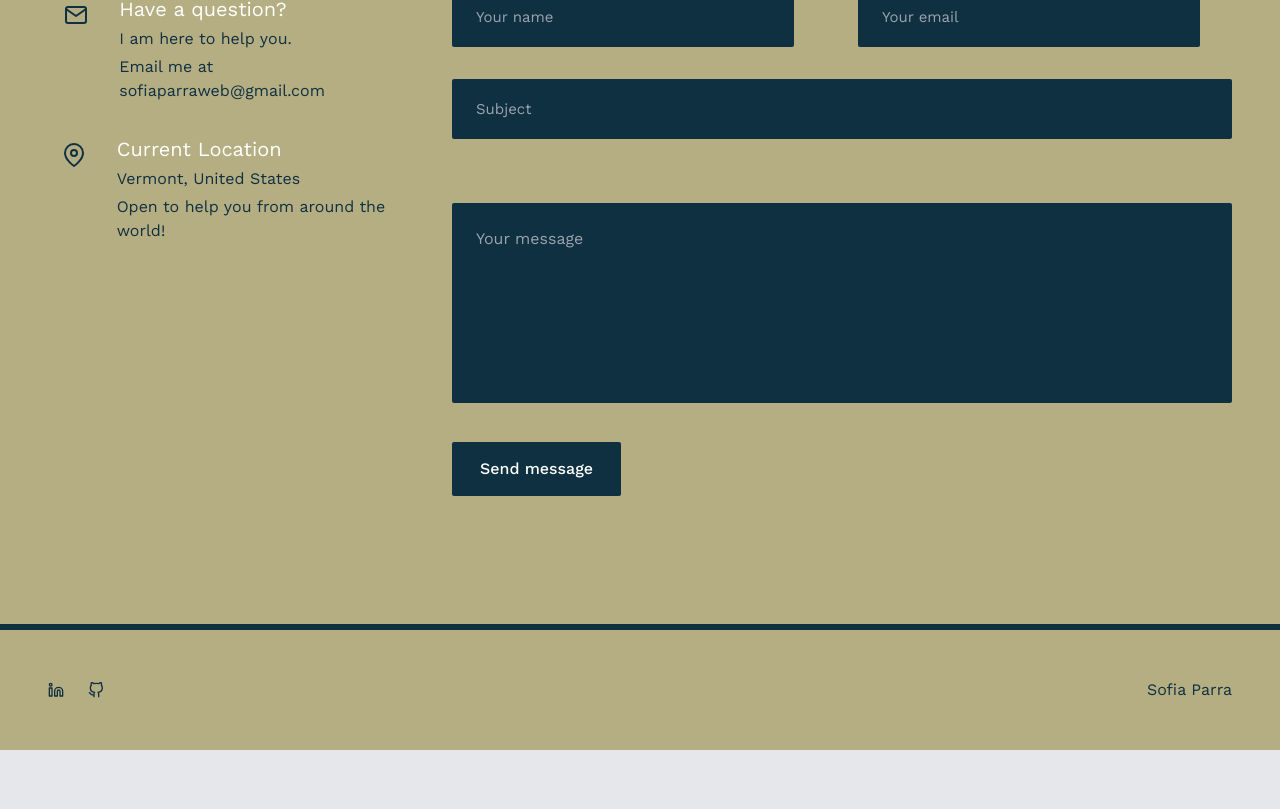
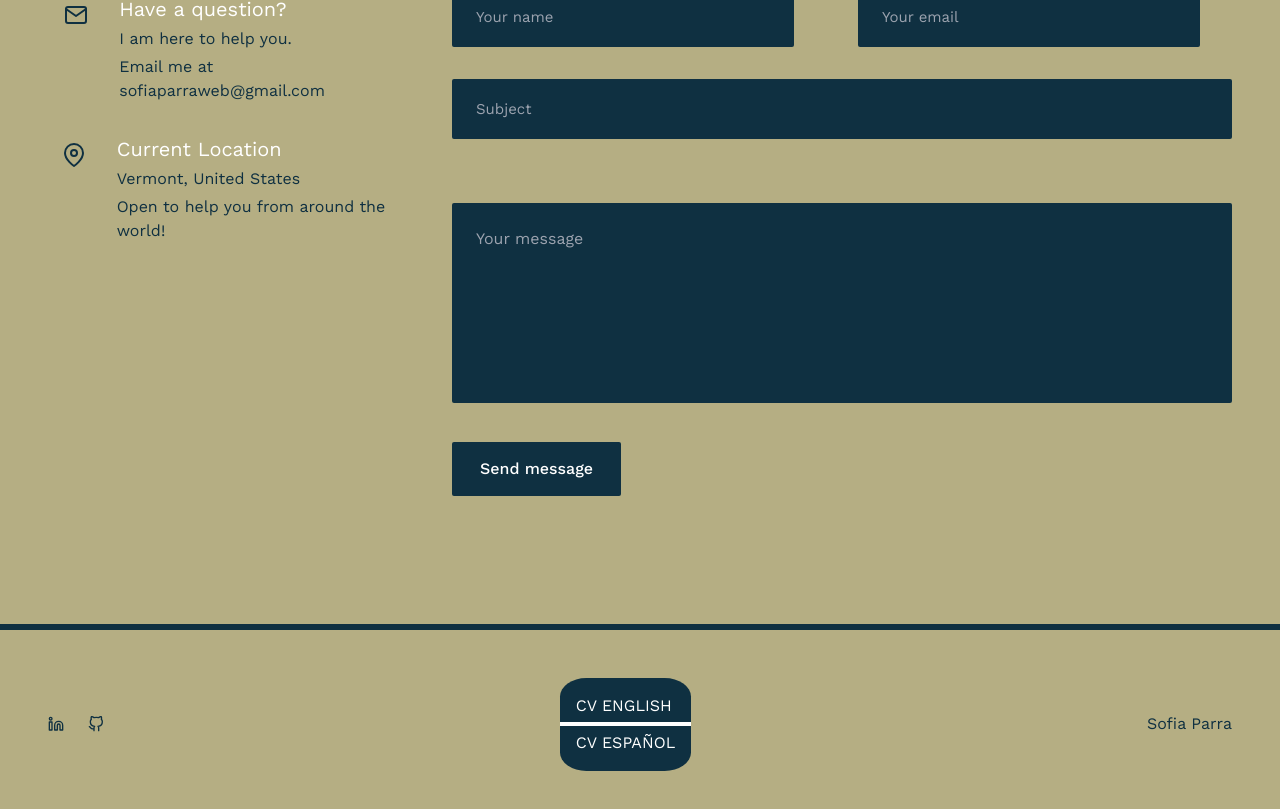
Before and after one commit to sofiaparraweb/PORTFOLIO, a React (Create React App) app: page / in a window 1280 px wide. Shown: the part 2910-3719 px from the top of the page. Before the commit the page ends 3660 px from the top, so only its background shows below. Built offline with nearby package versions, Linux system fonts and the light colour scheme; the HTML template or start-up script is replaced by a standard one; a web font is replaced by a local one.

Commit message:
descargar CV

```diff
--- a/src/components/Footer/Footer.css
+++ b/src/components/Footer/Footer.css
@@ -3,3 +3,30 @@ footer.bg-tertiary {
     color: #0f3041;
     border-top: 6px solid #0f3041; /* Cambia el ancho y el color del borde según tus preferencias */
   }
+
+  .dowloads {
+    display: flex;
+    flex-direction: column;
+    gap: 0.8rem;
+    background-color: #0f3041;
+    padding: 1rem;
+    position: relative; /* Agrega posición relativa al contenedor */
+    border-radius: 20%;
+  }
+
+  .dowloads::after {
+    content: "";
+    position: absolute;
+    left: 0;
+    right: 0;
+    bottom: 50%;
+    height: 4px;
+    background-color: white; /* Color de la línea */
+    transform: translateY(50%); /* Mueve la línea hacia el centro vertical */
+  }
+
+  .download-link {
+    /* Estilos de enlaces de descarga */
+    color: white;
+    text-decoration: none;
+  }
--- a/src/components/Footer/Footer.jsx
+++ b/src/components/Footer/Footer.jsx
@@ -1,7 +1,8 @@
-import React from 'react'
-import './Footer.css'
+import React from 'react';
+import './Footer.css';
 import { social } from '../../data';
-
+import cvEN from '../../assets/cv/CVPARRAEN.pdf';
+import cvES from '../../assets/cv/CVPARRAES.pdf';
 
 const Footer = () => {
   return (
@@ -13,11 +14,19 @@ const Footer = () => {
               {social.map((item, index) => {
                 const { href, icon } = item;
                 return (
-              <a className='text-accent text-base' href={href} target="blank" key={index}>
+                  <a className='text-accent text-base' href={href} target='_blank' rel='noopener noreferrer' key={index}>
                     {icon}
                   </a>
                 );
               })}
+            </div>
+            <div className='dowloads'>
+              <a href={cvEN} download className='download-link'>
+                CV ENGLISH
+              </a>
+              <a href={cvES} download className='download-link'>
+                CV ESPAÑOL
+              </a>
             </div>
             <div>
               <p>Sofia Parra</p>
@@ -26,7 +35,7 @@ const Footer = () => {
         </div>
       </footer>
     </div>
-  )
-}
+  );
+};
 
-export default Footer
+export default Footer;
--- a/src/components/NavBar/Navbar.jsx
+++ b/src/components/NavBar/Navbar.jsx
@@ -1,5 +1,4 @@
 import React from "react";
-
 import { navigation } from "../../data";
 
 import { Link } from "react-scroll";
@@ -18,6 +17,7 @@ const Navbar = () => {
             </li>
           );
         })}
+
       </ul>
     </div>
   );
```
Also changed, not shown: 2 other files (tests, documents, lock files or other folders). Lines whose indentation alone changed are shown as unchanged.
